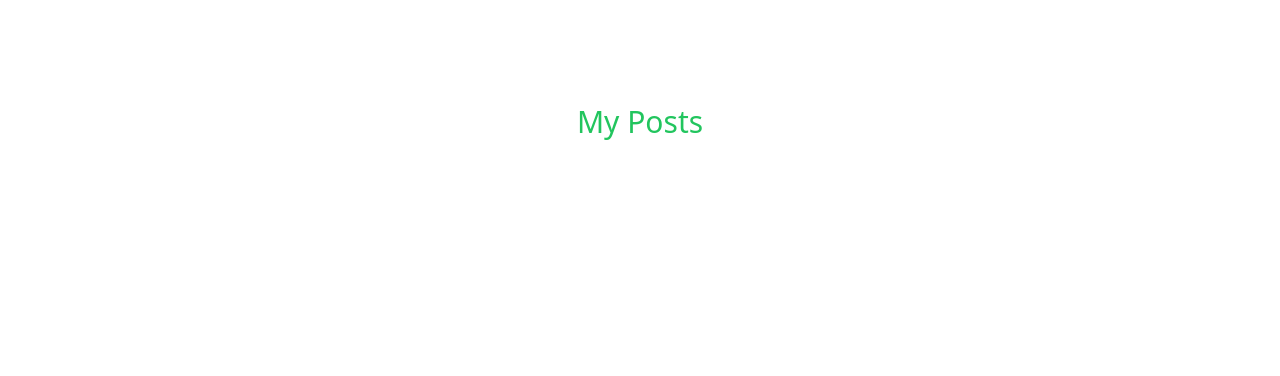
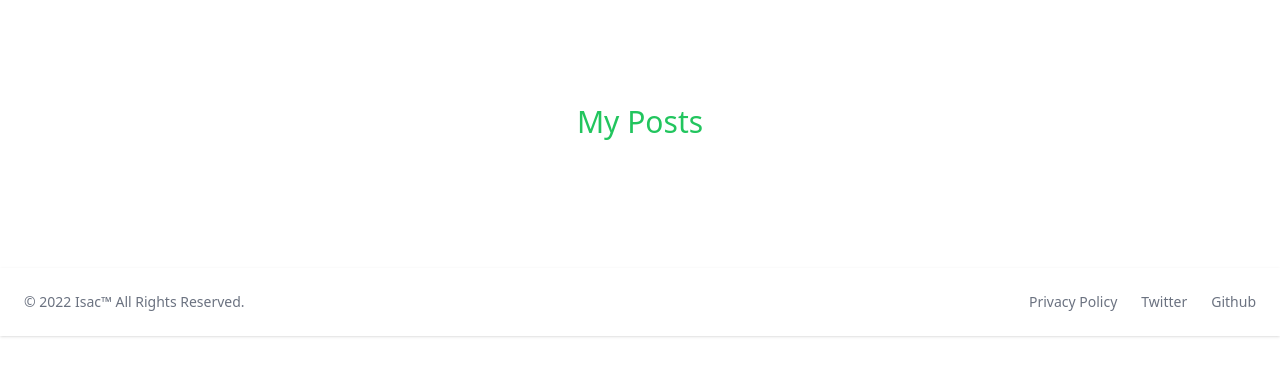
Before and after one commit to IsacHolstad/js-2-ca, a website built with Vite: page js-ca/my-posts.html in a window 1280 px wide. Built offline with nearby package versions, Linux system fonts and the light colour scheme; no server answers.

Commit message:
footer update

```diff
--- a/js-ca/my-posts.html
+++ b/js-ca/my-posts.html
@@ -25,6 +25,20 @@
     </div>
     <div class="posts__notification text-3xl capitalize"></div>
 </div>
-
+<footer class="p-4 shadow md:flex md:items-center md:justify-between md:p-6 dark:bg-gray-800 relative bottom-0 w-full mt-24">
+    <span class="text-sm text-gray-500 sm:text-center dark:text-gray-400">© 2022 Isac™ All Rights Reserved.
+    </span>
+    <ul class="flex flex-wrap items-center mt-3 text-sm text-gray-500 dark:text-gray-400 sm:mt-0">
+        <li>
+            <a href="#" class="mr-4 hover:underline md:mr-6">Privacy Policy</a>
+        </li>
+        <li>
+            <a href="https://twitter.com/Isacholstad7" class="mr-4 hover:underline md:mr-6">Twitter</a>
+        </li>
+        <li>
+            <a href="https://github.com/IsacHolstad" class="hover:underline">Github</a>
+        </li>
+    </ul>
+</footer>
 </body>
 </html>
```
Also changed, not shown: js-ca/creat-post.html (+0 -4 lines), js-ca/edit-post.html (+0 -2 lines), js-ca/login.html (+0 -2 lines).
